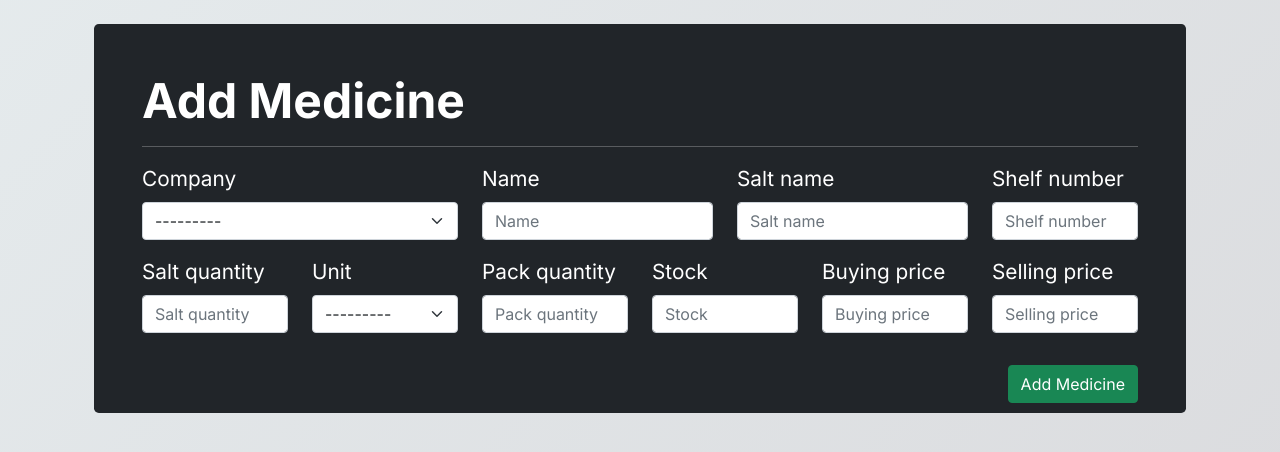
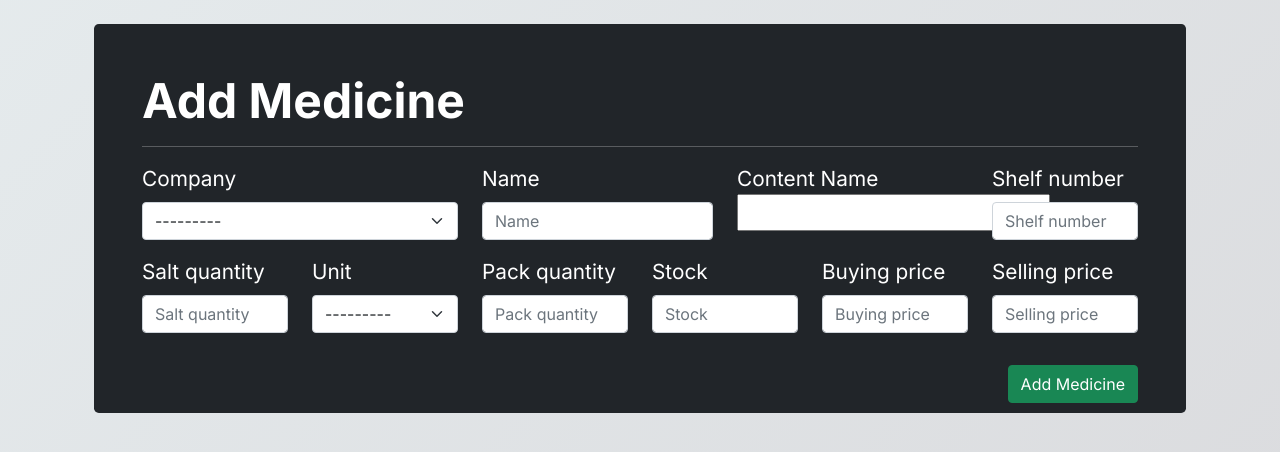
Before and after one commit to mightysandy1/pharmacyappsneha, a Django app: page /create/med/ in a window 1280 px wide. Shown: the part 66-518 px from the top of the page. Run offline with Django 4.2, Linux system fonts and the light colour scheme; the visitor is signed in with stand-in values (Sample User, id 1); data that the repository does not hold is empty; some libraries are stand-ins or nearby versions.

Commit message:
Update medicine_form.html

```diff
--- a/yolo_pharmacy/yolo_site/templates/yolo_site/medicine_form.html
+++ b/yolo_pharmacy/yolo_site/templates/yolo_site/medicine_form.html
@@ -15,7 +15,9 @@
                         {% bootstrap_field form.name %}
                     </div>
                     <div class="col-3">
-                        {% bootstrap_field form.salt_name %}
+                       <label for="{{ form.salt_name.id_for_label }}">Content Name</label>
+{{ form.salt_name }}
+
                     </div>
                     <div class="col-2">
                         {% bootstrap_field form.shelf_number %}
```
